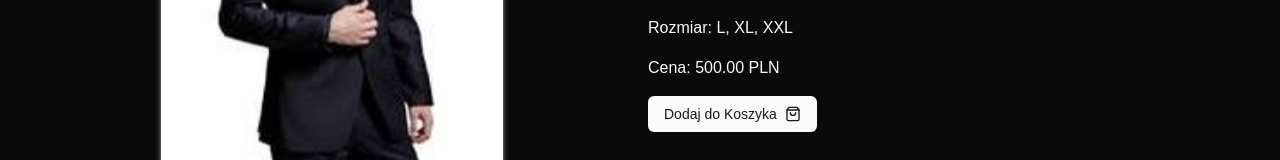
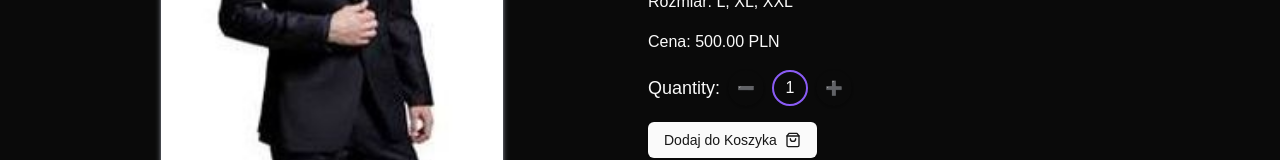
Before and after one commit to ajarek/next-15-ep-66-e-commerce-dashboard, a Next.js app: page /suit/1 in a window 1280 px wide. Shown: the part 331-491 px from the top of the page. Built offline with nearby package versions, Linux system fonts and the light colour scheme.

Commit message:
added counter

```diff
--- a/app/suit/[id]/page.tsx
+++ b/app/suit/[id]/page.tsx
@@ -1,7 +1,11 @@
+'use client'
+import Counter from '@/components/Counter'
 import { Button } from '@/components/ui/button'
 import suitsData from '@/data/suits.json'
 import { ShoppingBag } from 'lucide-react'
 import Image from 'next/image'
+import { useState } from 'react'
+import { use } from "react"
 type Suit =
   | {
       id: number
@@ -15,8 +19,22 @@ type Suit =
     }
   | undefined
 
-const SuitId = ({ params }: { params: { id: string } }) => {
-  const suit = suitsData.find((st) => st.id === Number(params.id)) as Suit
+const SuitId = ({ params }:{ params: Promise<{ id: string }> }) => {
+  const paramsId=use(params)
+  const suit = suitsData.find((st) => st.id === Number(paramsId.id)) as Suit
+  const [quantityItems, setQuantityItems] = useState(1)
+  if (!suit) {
+    return <div>Suit not found</div>
+  }
+  const increment = () => {
+    const actualQuantity = Number(quantityItems) + 1
+    setQuantityItems(actualQuantity)
+  }
+
+  const decrement = () => {
+    const actualQuantity = +quantityItems > 1 ? Number(quantityItems) - 1 : 1
+    setQuantityItems(actualQuantity)
+  }
   return (
     <div className=' min-h-screen p-8'>
       {suit && (
@@ -37,6 +55,7 @@ const SuitId = ({ params }: { params: { id: string } }) => {
             <p>Kolor: {suit.color}</p>
             <p>Rozmiar: {suit.size}</p>
             <p>Cena: {suit.price.toFixed(2)} PLN</p>
+            <Counter quantityItems={quantityItems} increment={increment} decrement={decrement} />
             <Button>
               Dodaj do Koszyka <ShoppingBag />
             </Button>
--- /dev/null
+++ b/components/Counter.tsx
@@ -0,0 +1,39 @@
+import React from 'react'
+import { Button } from './ui/button'
+
+const Counter = ({
+  quantityItems,
+  increment,
+  decrement,
+}: {
+  quantityItems: number
+  increment: () => void
+  decrement: () => void
+}) => {
+  return (
+    <div className='flex items-center gap-2 '>
+      <span className=' text-lg '>Quantity: </span>
+      <Button
+        size={'icon'}
+        className='bg-transparent rounded-full'
+        onClick={() => decrement()}
+        aria-label='Decrement quantity'
+      >
+        ➖
+      </Button>
+      <div className='w-9 h-9 flex items-center justify-center  rounded-full border-2 border-violet-500'>
+        {quantityItems.toString()}
+      </div>
+      <Button
+        size={'icon'}
+        className='bg-transparent rounded-full'
+        onClick={() => increment()}
+        aria-label='Increment quantity'
+      >
+        ➕
+      </Button>
+    </div>
+  )
+}
+
+export default Counter
```
